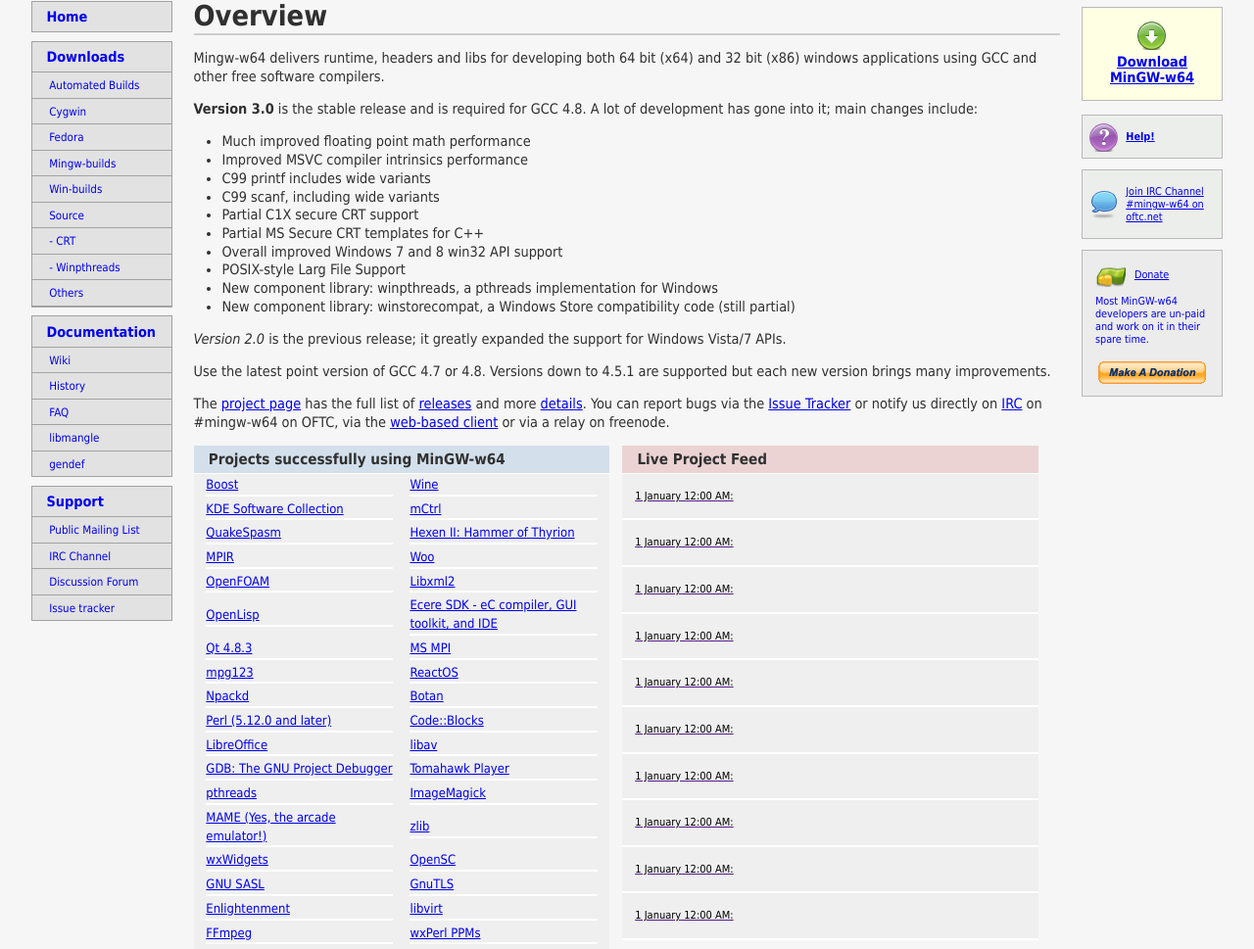
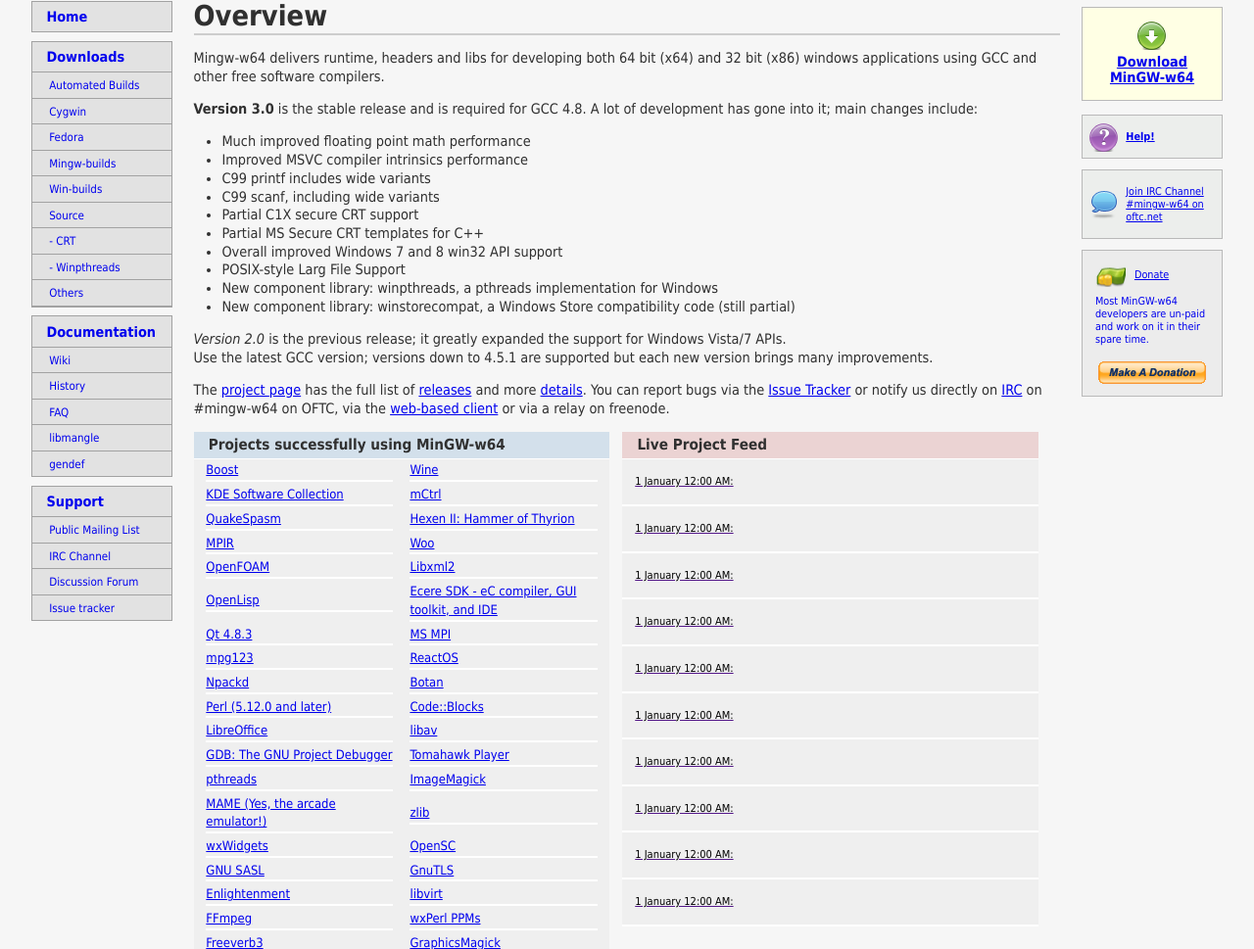
Before and after one commit to repo-mirrors/mingw-w64-htdocs, a PHP site: page /index.php in a window 1280 px wide. Shown: the part 168-1137 px from the top of the page at 98% size. Run offline with PHP 8.4, Linux system fonts and the light colour scheme; data that the repository does not hold is empty.

Commit message:
web: make it clear that GCC [4.5.1; 4.7.x] is only supported for CRTv2.
Because of the formatting, it was possible to believe that GCC versions
from 4.5.1 to 4.7.x were supported for CRTv3 too.

Instead of mentionning CRTv2 and these GCC versions in two separate <p>
blocks, put them in the same so that it is clear this relates to v2.

git-svn-id: svn+ssh://svn.code.sf.net/p/mingw-w64/code/web@6341 4407c894-4637-0410-b4f5-ada5f102cad1

```diff
--- a/htdocs/index.php
+++ b/htdocs/index.php
@@ -37,10 +37,8 @@
         </ul>
       </p>
       <p>
-        <em>Version 2.0</em> is the previous release; it greatly expanded the support for Windows Vista/7 APIs.
-      </p>
-      <p>
-        Use the latest point version of GCC 4.7 or 4.8. Versions down to 4.5.1 are supported but each new version brings many improvements.
+        <em>Version 2.0</em> is the previous release; it greatly expanded the support for Windows Vista/7 APIs.<br>
+        Use the latest GCC version; versions down to 4.5.1 are supported but each new version brings many improvements.
       </p>
       <p>
         The <a href="http://sourceforge.net/projects/mingw-w64">project page</a> has the full list of <a href="http://sourceforge.net/projects/mingw-w64/files/">releases</a> and more <a href="http://sourceforge.net/apps/trac/mingw-w64/">details</a>.
```
